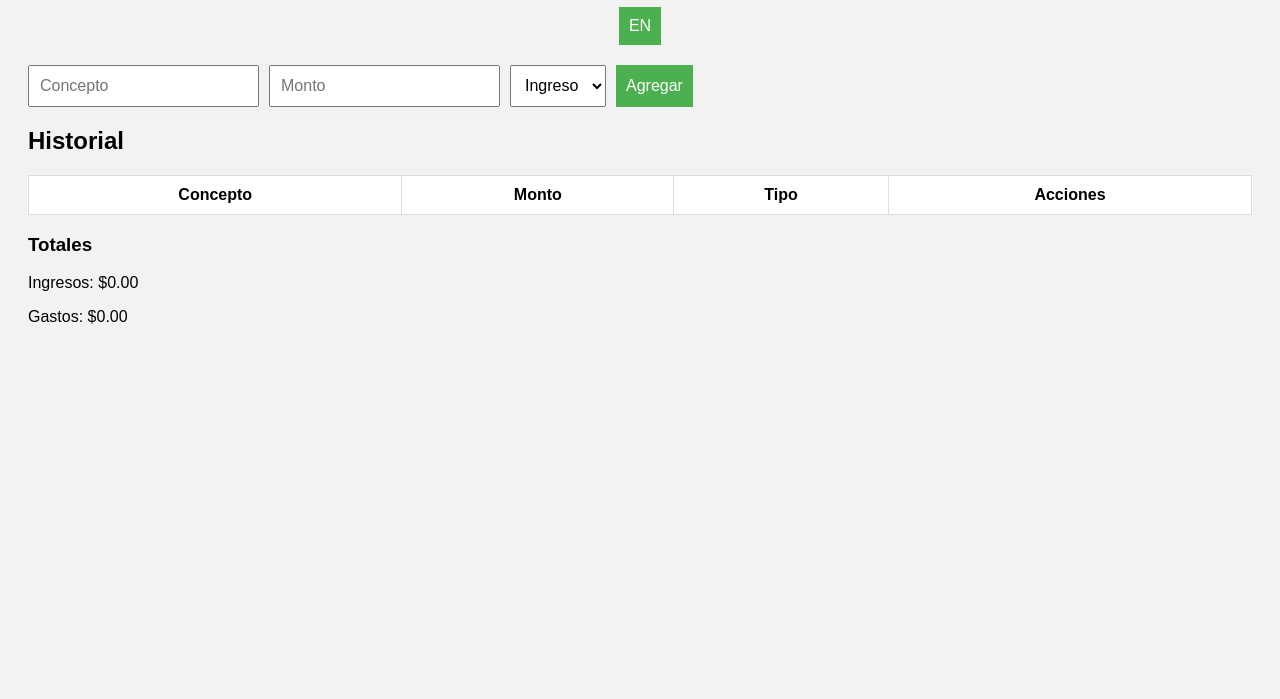
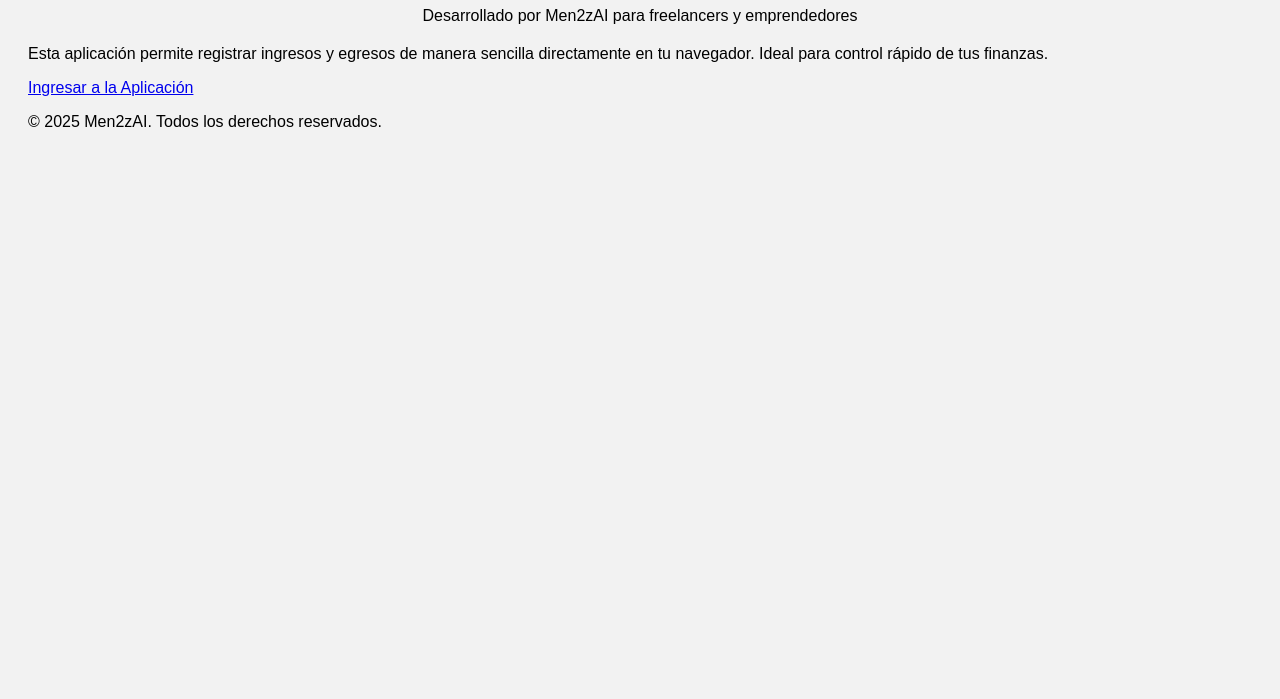
Before and after one commit to Men2zAI/men2zai.github.io, a plain HTML site: page proyectos/webapp/accounting-tool/index.html in a window 1280 px wide. Shown: the part 101-800 px from the top of the page. Drawn offline with Linux system fonts and the light colour scheme.

Commit message:
Update index.html

```diff
--- a/proyectos/webapp/accounting-tool/index.html
+++ b/proyectos/webapp/accounting-tool/index.html
@@ -1,46 +1,22 @@
 <!DOCTYPE html>
 <html lang="es">
 <head>
-  <meta charset="UTF-8" />
-  <meta name="viewport" content="width=device-width, initial-scale=1.0"/>
+  <meta charset="UTF-8">
+  <meta name="viewport" content="width=device-width, initial-scale=1.0">
   <title>Herramienta Contable</title>
-  <link rel="stylesheet" href="style.css" />
+  <link rel="stylesheet" href="style.css">
 </head>
 <body>
   <header>
-    <h1>Men2zAI - Herramienta Contable</h1>
-    <button onclick="window.location.href='index_en.html'">EN</button>
+    <h1>Herramienta Contable Básica</h1>
+    <p>Desarrollado por Men2zAI para freelancers y emprendedores</p>
   </header>
-
-  <section class="app">
-    <form id="entryForm">
-      <input type="text" id="concept" placeholder="Concepto" required />
-      <input type="number" id="amount" placeholder="Monto" required />
-      <select id="type">
-        <option value="income">Ingreso</option>
-        <option value="expense">Gasto</option>
-      </select>
-      <button type="submit">Agregar</button>
-    </form>
-
-    <h2>Historial</h2>
-    <table id="recordsTable">
-      <thead>
-        <tr>
-          <th>Concepto</th>
-          <th>Monto</th>
-          <th>Tipo</th>
-          <th>Acciones</th>
-        </tr>
-      </thead>
-      <tbody></tbody>
-    </table>
-
-    <h3>Totales</h3>
-    <p>Ingresos: $<span id="totalIncome">0</span></p>
-    <p>Gastos: $<span id="totalExpense">0</span></p>
-  </section>
-
-  <script src="script.js"></script>
+  <main>
+    <p>Esta aplicación permite registrar ingresos y egresos de manera sencilla directamente en tu navegador. Ideal para control rápido de tus finanzas.</p>
+    <a href="app.html">Ingresar a la Aplicación</a>
+  </main>
+  <footer>
+    <p>&copy; 2025 Men2zAI. Todos los derechos reservados.</p>
+  </footer>
 </body>
 </html>
```
